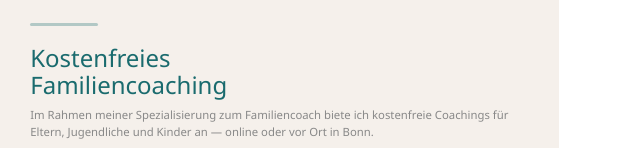
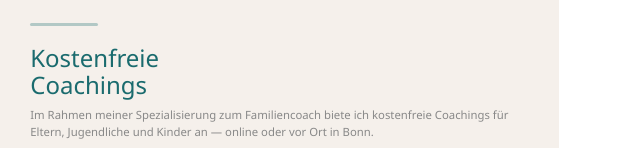
Before and after one commit to evabernhardt/website, a website: page flyer/aushang/eltern-aushang-1.html in a window 1280 px wide. Shown: the part 211-359 px from the top of the page, without its empty margins (0-640 px from the left). Drawn offline with Linux system fonts and the light colour scheme.

Commit message:
Eltern-Aushang-1: Titel geändert zu "Kostenfreie Coachings"
Co-Authored-By: Claude Sonnet 4.6 <noreply@anthropic.com>

```diff
--- a/flyer/aushang/eltern-aushang-1.html
+++ b/flyer/aushang/eltern-aushang-1.html
@@ -30,7 +30,7 @@
   <div class="body">
     <div class="accent"></div>
     <h1 class="headline" style="font-size:18pt;margin-bottom:2mm;">
-      Kostenfreies<br>Familiencoaching
+      Kostenfreie<br>Coachings
     </h1>
     <p class="subline">
       Im Rahmen meiner Spezialisierung zum Familiencoach biete ich kostenfreie Coachings f&uuml;r Eltern, Jugendliche und Kinder an &mdash; online oder vor Ort in Bonn.
```
Also changed, not shown: 1 other file.
